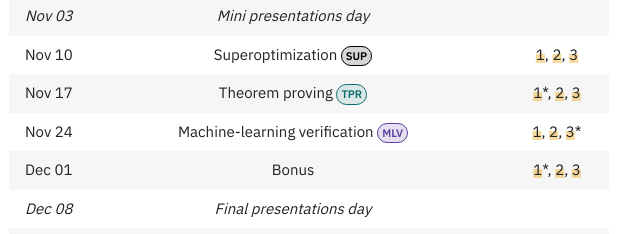
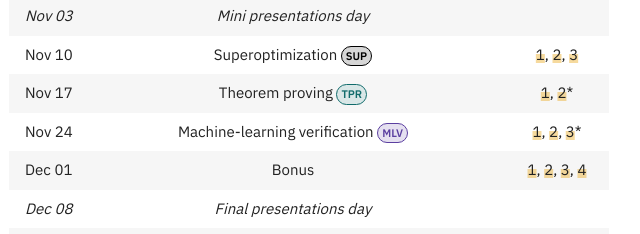
Before and after one commit to FedericoAureliano/CS846-FMxAI, a plain HTML site: page docs/index.html in a window 1280 px wide. Shown: the part 2633-2867 px from the top of the page, 331-971 px from the left. Drawn offline with Linux system fonts and the light colour scheme.

Commit message:
update schedule

```diff
--- a/docs/index.html
+++ b/docs/index.html
@@ -655,7 +655,7 @@ corresponding student-led presentations.</p>
 <tr>
 <td>Nov 17</td>
 <td>Theorem proving <span class="tag c-teal">TPR</span></td>
-<td><a href="https://www.nature.com/articles/s41586-023-06924-6">1</a>*, <a href="https://arxiv.org/abs/2009.03393">2</a>, <a href="https://leodemoura.github.io/blog/2026-8-1-postmortem-for-kernel-soundness-bug-14576/">3</a></td>
+<td><a href="https://arxiv.org/abs/2009.03393">1</a>, <a href="https://cs.uwaterloo.ca/events/dls-nikolaj-bjorner">2</a>*</td>
 </tr>
 <tr>
 <td>Nov 24</td>
@@ -665,7 +665,7 @@ corresponding student-led presentations.</p>
 <tr>
 <td>Dec 01</td>
 <td>Bonus</td>
-<td><a href="https://proceedings.neurips.cc/paper/2021/hash/fac7fead96dafceaf80c1daffeae82a4-Abstract.html">1</a>*, <a href="https://proceedings.neurips.cc/paper/2020/hash/342285bb2a8cadef22f667eeb6a63732-Abstract.html">2</a>, <a href="https://www.ijcai.org/proceedings/2024/0211.pdf">3</a></td>
+<td><a href="https://proceedings.neurips.cc/paper/2021/hash/fac7fead96dafceaf80c1daffeae82a4-Abstract.html">1</a>, <a href="https://www.nature.com/articles/s41586-023-06924-6">2</a>, <a href="https://leodemoura.github.io/blog/2026-8-1-postmortem-for-kernel-soundness-bug-14576/">3</a>, <a href="https://www.ijcai.org/proceedings/2024/0211.pdf">4</a></td>
 </tr>
 <tr>
 <td><em>Dec 08</em></td>
```
Also changed, not shown: 1 other file.
